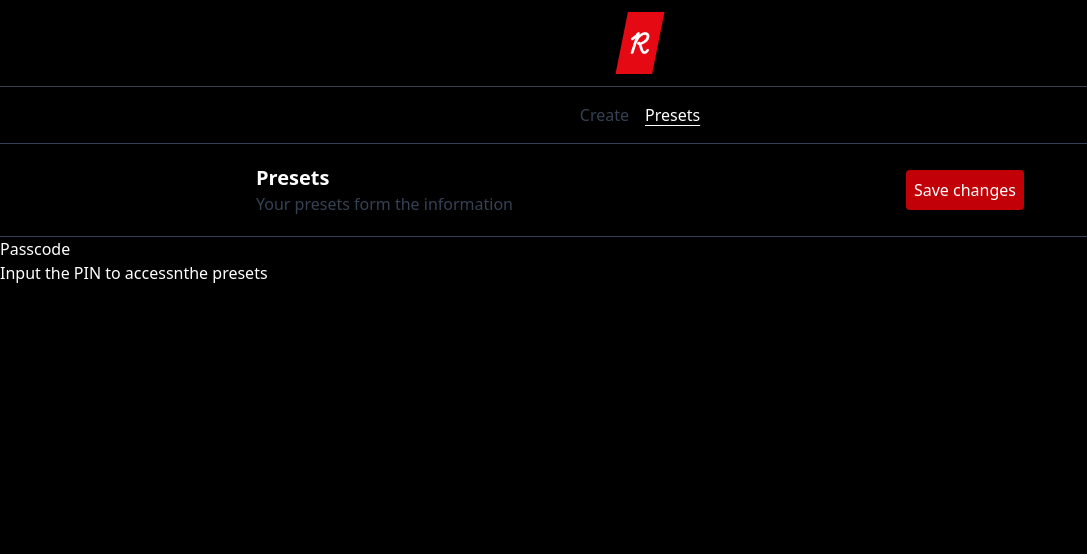
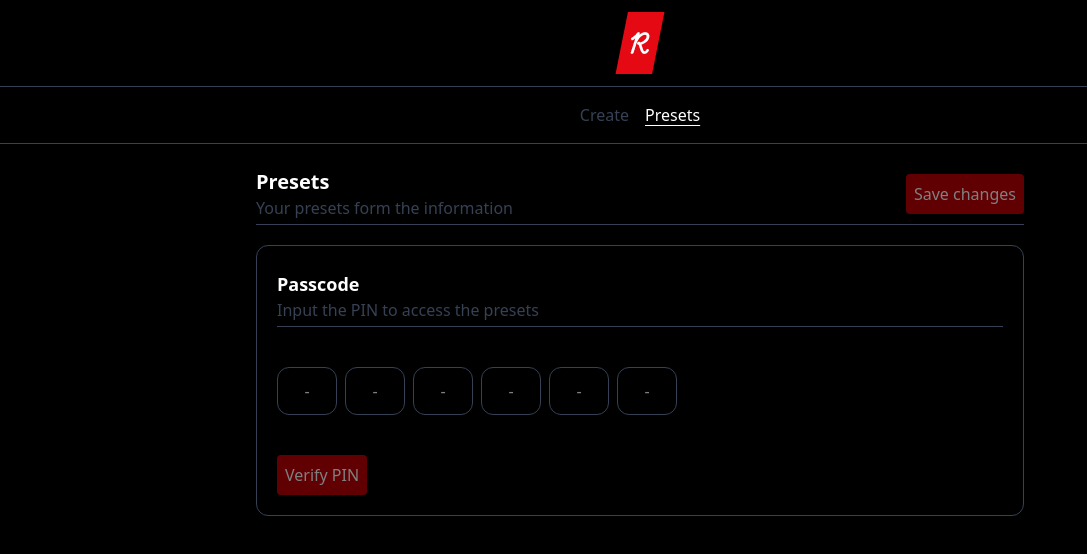
Before and after one commit to Pharniyi/Redn-Review, a React (Vite) app: page /preset in a window 1280 px wide. Shown: the top 554 px of the page, without its empty margins (0-1087 px from the left). Built offline with nearby package versions, Linux system fonts and the light colour scheme.

Commit message:
Add files via upload

```diff
--- a/src/pages/Intro/Intro.jsx
+++ b/src/pages/Intro/Intro.jsx
@@ -1,6 +1,7 @@
 import React from 'react'
 import leftBackground from '../../assets/leftBackground.png';
 import rightBackground from '../../assets/rightBackground.png';
+import { NavLink } from 'react-router-dom';
 
 const Intro = () => {
   return (
@@ -13,9 +14,9 @@ const Intro = () => {
         <div className='font-jakarta text-4xl p-3'>Welcome to Redn Review</div>
         <div className='p-1 text-gray-500'>Start by updating your presets.</div>
         <div className='p-7'>
-            <button className='bg-red-700 text-white rounded py-2 px-2'>
+            <NavLink to={'/preset'} className='bg-red-700 text-white rounded py-2 px-2'>
                 Update my presets
-            </button>
+            </NavLink>
         </div>
         </div>
         <span>
--- a/src/pages/Presets/Preset.jsx
+++ b/src/pages/Presets/Preset.jsx
@@ -1,31 +1,128 @@
-import React from 'react'
-import TopNav from '../../components/topNav'
+import React from "react";
+import TopNav from "../../components/topNav";
 
 const Preset = () => {
+  const [pin, setPin] = React.useState(["", "", "", "", "", ""]);
+  const inputsRef = React.useRef([]);
+
+  // Handle input change
+  const handleChange = (e, idx) => {
+    const value = e.target.value.replace(/\D/g, ""); // Only digits
+    if (!value) {
+      updatePin(idx, "");
+      return;
+    }
+    // If user pastes or types multiple digits, fill accordingly
+    const chars = value.split("");
+    let newPin = [...pin];
+    let nextIdx = idx;
+    chars.forEach((char) => {
+      if (nextIdx < 6) {
+        newPin[nextIdx] = char;
+        nextIdx++;
+      }
+    });
+    setPin(newPin);
+    // Focus next empty input
+    if (nextIdx < 6) {
+      inputsRef.current[nextIdx].focus();
+    }
+  };
+
+  // Handle backspace to move to previous input
+  const handleKeyDown = (e, idx) => {
+    if (e.key === "Backspace" && !pin[idx] && idx > 0) {
+      inputsRef.current[idx - 1].focus();
+    }
+  };
+
+  // Handle paste event
+  const handlePaste = (e) => {
+    const paste = e.clipboardData.getData("text").replace(/\D/g, "");
+    if (paste.length === 6) {
+      setPin(paste.split(""));
+      // Focus last input
+      setTimeout(() => {
+        inputsRef.current[5].focus();
+      }, 0);
+      e.preventDefault();
+    }
+  };
+
+  const updatePin = (idx, val) => {
+    const newPin = [...pin];
+    newPin[idx] = val;
+    setPin(newPin);
+  };
+
   return (
     <>
-    <div className='flex justify-between items-center px-64 py-5 gap-1 border-b border-gray-700'>
+      <style>
+        {`
+          input[type=number]::-webkit-inner-spin-button,
+          input[type=number]::-webkit-outer-spin-button {
+            -webkit-appearance: none;
+            margin: 0;
+          }
+          input[type=number] {
+            -moz-appearance: textfield;
+          }
+        `}
+      </style>
+      <div className="px-64">
+        <div className="flex justify-between items-center my-5 border-b border-gray-700 py-1">
+          <div>
+            <p className="text-xl font-bold">Presets</p>
+            <p className="text-gray-700"> Your presets form the information</p>
+          </div>
+          <div>
+            <button
+              className="bg-red-700 cursor-pointer disabled:opacity-50 disabled:cursor-not-allowed text-white rounded py-2 px-2 transition-opacity
+          duration-300 ease-in-out hover:opacity-40"
+              disabled
+            >
+              Save changes
+            </button>
+          </div>
+        </div>
 
-      <div>
-        <p className='text-xl font-bold'>Presets</p>
-        <p className='text-gray-700'> Your presets form the information</p>
+        <div className="border-1 rounded-xl border-gray-700 px-5 py-5">
+          <div className="border-b border-gray-700 py-1">
+            <p className="text-lg font-bold">Passcode</p>
+            <p className="text-gray-700">Input the PIN to access the presets</p>
+          </div>
+          <div className="flex gap-2 my-10">
+            {[0, 1, 2, 3, 4, 5].map((idx) => (
+              <input
+                key={idx}
+                type="text"
+                inputMode="numeric"
+                maxLength={1}
+                value={pin[idx]}
+                ref={el => inputsRef.current[idx] = el}
+                onChange={e => handleChange(e, idx)}
+                onKeyDown={e => handleKeyDown(e, idx)}
+                onPaste={handlePaste}
+                placeholder="-"
+                className="border-1 w-15 h-12 text-center rounded-xl border-gray-700"
+                autoComplete="one-time-code"
+              />
+            ))}
+          </div>
+
+          <div>
+            <button
+              className="bg-red-700 cursor-pointer disabled:opacity-50 disabled:cursor-not-allowed text-white rounded py-2 px-2 transition-opacity
+              duration-300 ease-in-out hover:opacity-40"
+              disabled={pin.some(d => d === "")}
+            >
+              Verify PIN
+            </button>
+          </div>
+        </div>
       </div>
+    </>
+  );
+};
 
-      <div>
-        <button className='bg-red-700 text-white rounded py-2 px-2 transition-opacity
-          duration-300 ease-in-out hover:opacity-40'>Save changes
-        </button>
-      </div>
-
-
-    </div>
-    <div>
-      <p>Passcode</p>
-      <p>Input the PIN to accessnthe presets</p>
-    </div>
-
-    </>
-  )
-}
-
-export default Preset
+export default Preset;
```
